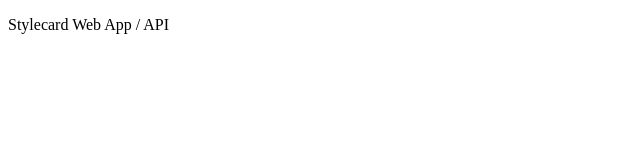
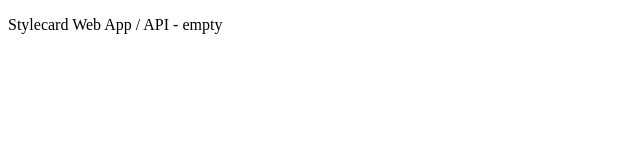
Before and after one commit to fdzv87uio/stylecard-app-api, a Next.js app: page / in a window 1280 px wide. Shown: the top 160 px of the page, without its empty margins (0-640 px from the left). Built offline with nearby package versions, Linux system fonts and the light colour scheme.

Commit message:
changing content

```diff
--- a/src/pages/index.tsx
+++ b/src/pages/index.tsx
@@ -4,7 +4,7 @@ import { Inter } from "next/font/google";
 export default function Home() {
   return (
     <>
-      <p>Stylecard Web App / API</p>
+      <p>Stylecard Web App / API -  empty</p>
     </>
   );
 }
```
